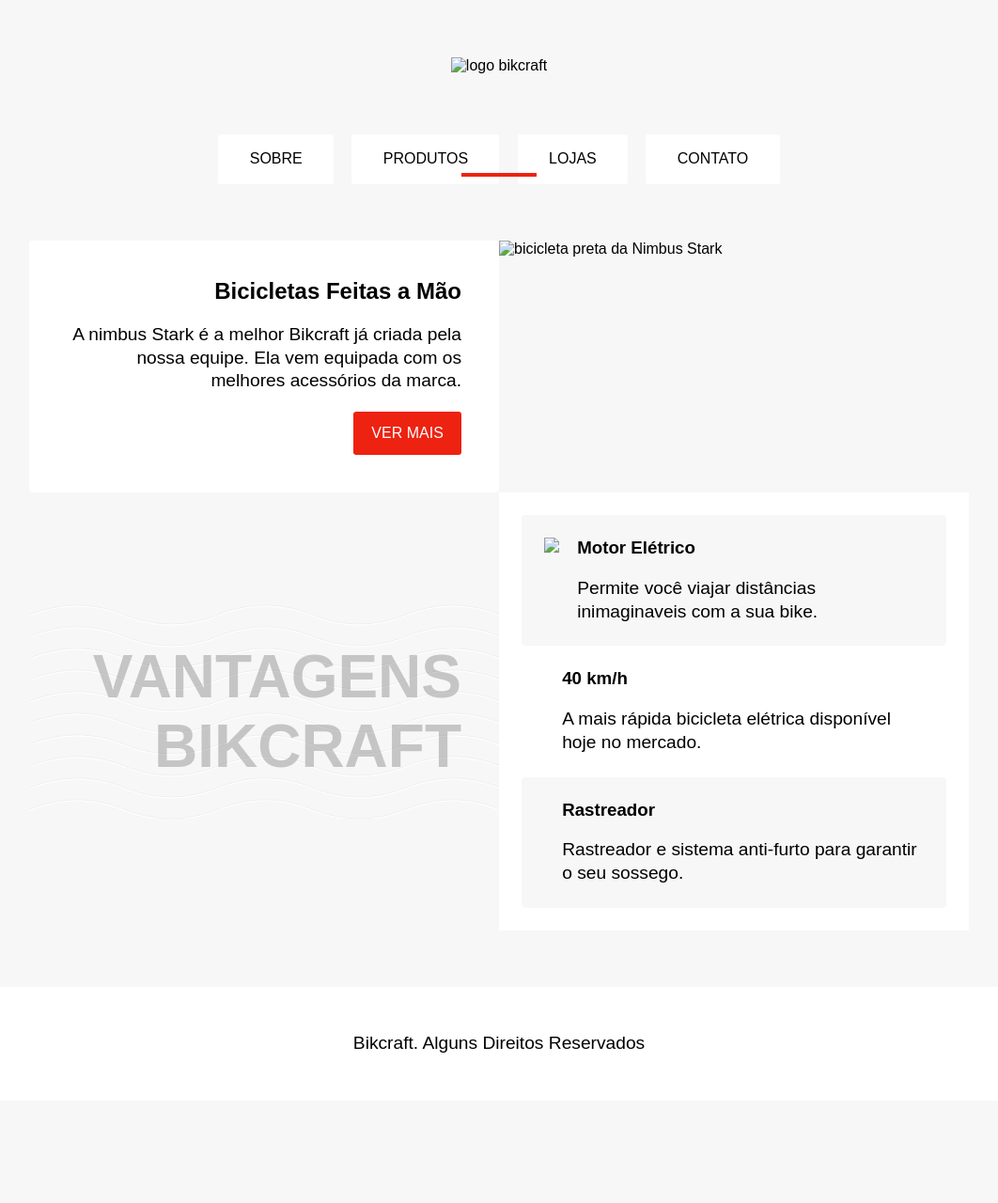
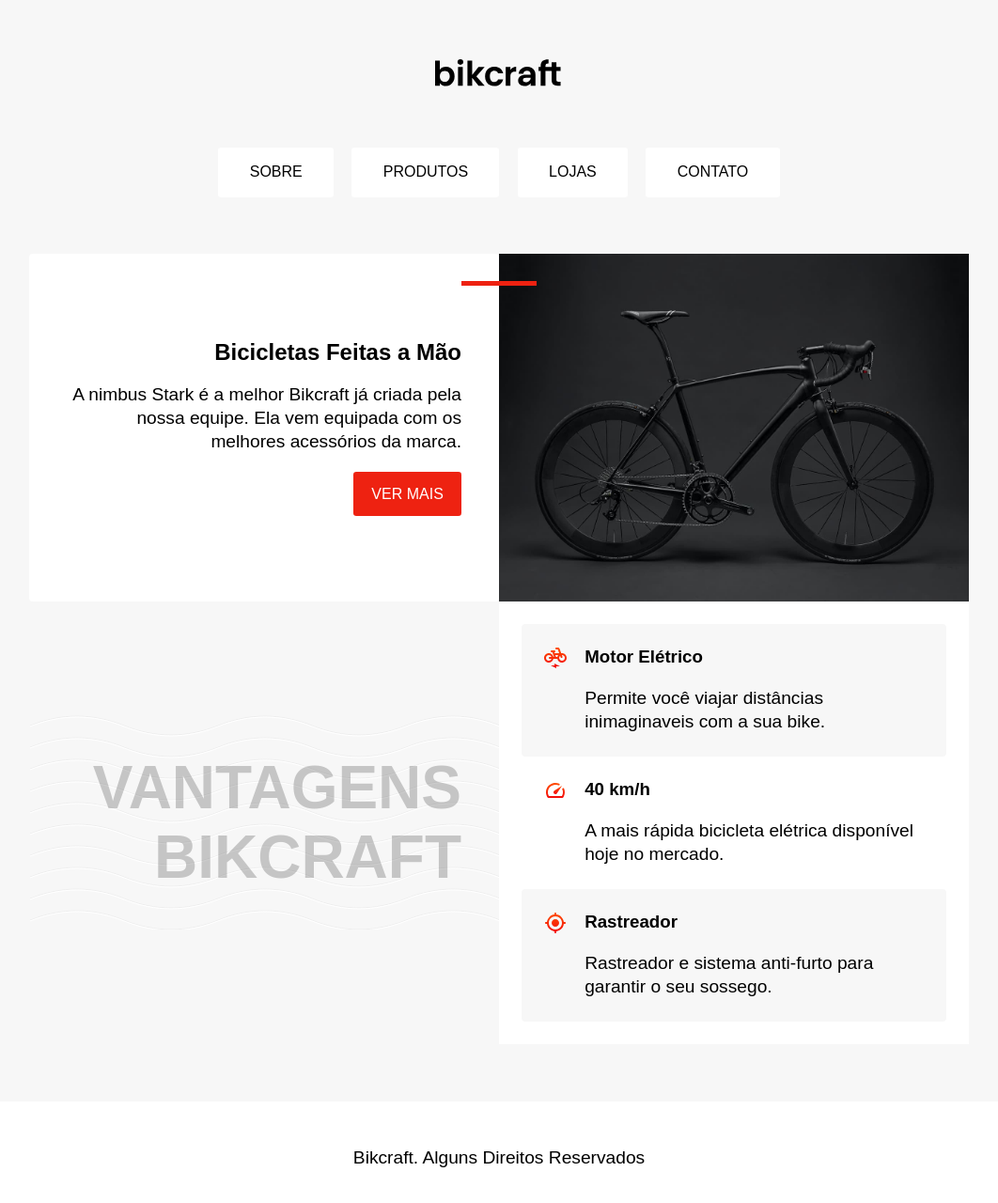
Before and after one commit to arleytip/project-bike-craft-versionamento, a plain HTML site: page index.html in a window 1280 px wide. Shown: the whole page at 94% size, without its empty margins (109-1171 px from the left). Before the commit the page ends 1171 px from the top, so only its background shows below. Drawn offline with Linux system fonts and the light colour scheme; files whose address does not match are found by name.

Commit message:
Update index.html

```diff
--- a/index.html
+++ b/index.html
@@ -10,7 +10,7 @@
 
 <body>
   <header class="header">
-    <img src="/03-css-posicionamento/0309-posicionamento-exercicio/img/bikcraft.svg" alt="logo bikcraft">
+    <img src="bikcraft.svg" alt="logo bikcraft">
     <nav>
       <ul class="menu">
         <li><a href="/">SOBRE</a></li>
@@ -28,7 +28,7 @@
         <p>A nimbus Stark é a melhor Bikcraft já criada pela nossa equipe. Ela vem equipada com os melhores acessórios da marca.</p>
         <a class="button" href="/">VER MAIS</a>
       </div>
-      <img class="bike" src="/03-css-posicionamento/0309-posicionamento-exercicio/img/bicicleta.jpg" alt="bicicleta preta da Nimbus Stark">
+      <img class="bike" src="bicicleta.jpg" alt="bicicleta preta da Nimbus Stark">
 
     </article>
 
@@ -36,19 +36,19 @@
       <h2 class="subtitulo">VANTAGENS BIKCRAFT</h2>
       <ul class="vantagem">
         <li class="vantagens-itens">
-          <img src="/03-css-posicionamento/0309-posicionamento-exercicio/img/eletrica.svg">
+          <img src="eletrica.svg">
           <h3>Motor Elétrico</h3>
           <p>Permite você viajar distâncias inimaginaveis com a sua bike.</p>
         </li>
         <!-- Segunda vantagem -->
         <li class="vantagens-itens">
-          <img src="/03-css-posicionamento/0309-posicionamento-exercicio/img/velocidade.svg" alt="">
+          <img src="velocidade.svg" alt="">
           <h3>40 km/h</h3>
           <p>A mais rápida bicicleta elétrica disponível hoje no mercado.</p>
         </li>
         <!-- Terceira vantagem -->
         <li class="vantagens-itens">
-          <img src="/03-css-posicionamento/0309-posicionamento-exercicio/img/rastreador.svg" alt="">
+          <img src="rastreador.svg" alt="">
           <h3>Rastreador</h3>
           <p>Rastreador e sistema anti-furto para garantir o seu sossego.</p>
         </li>
```
